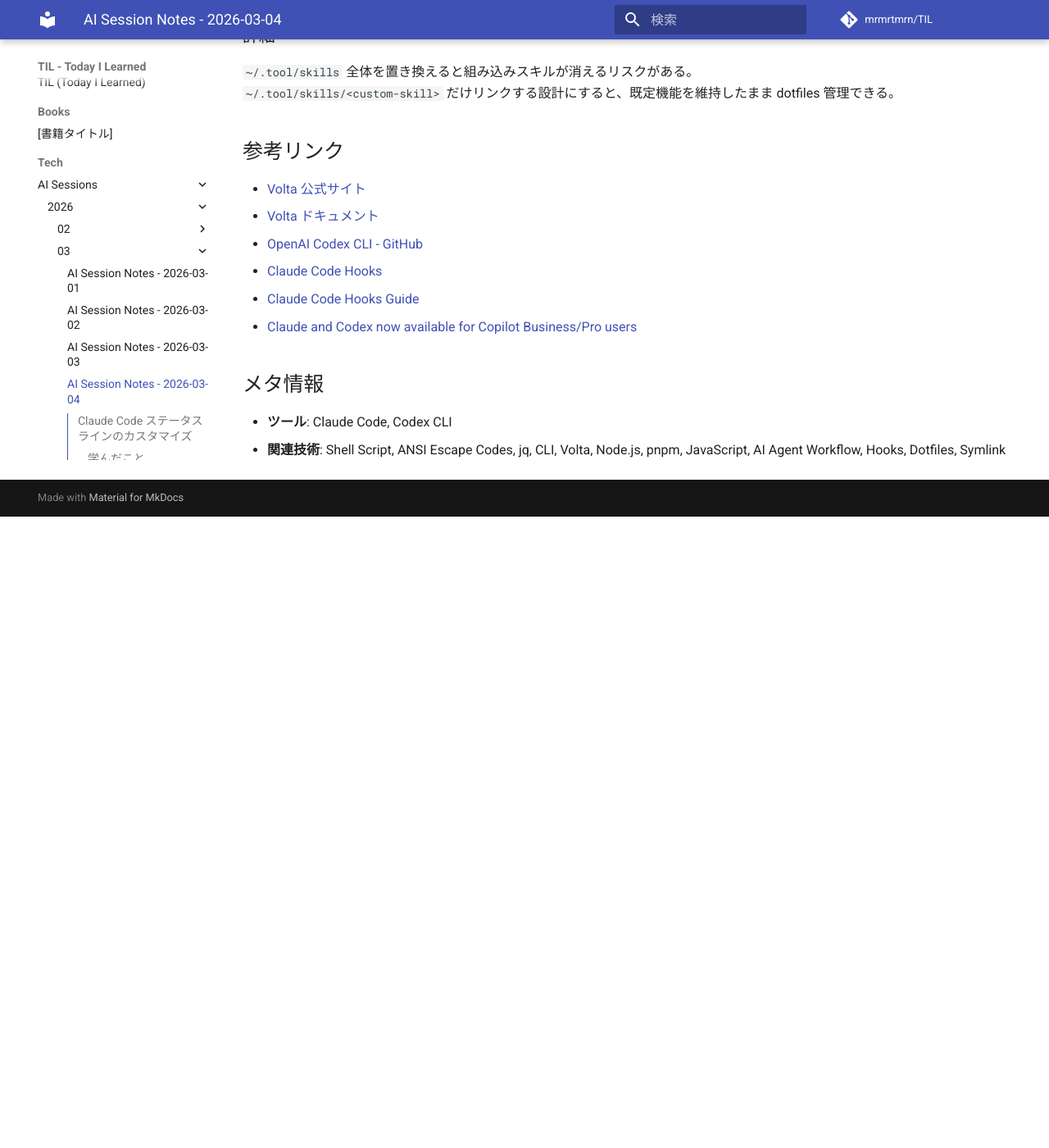
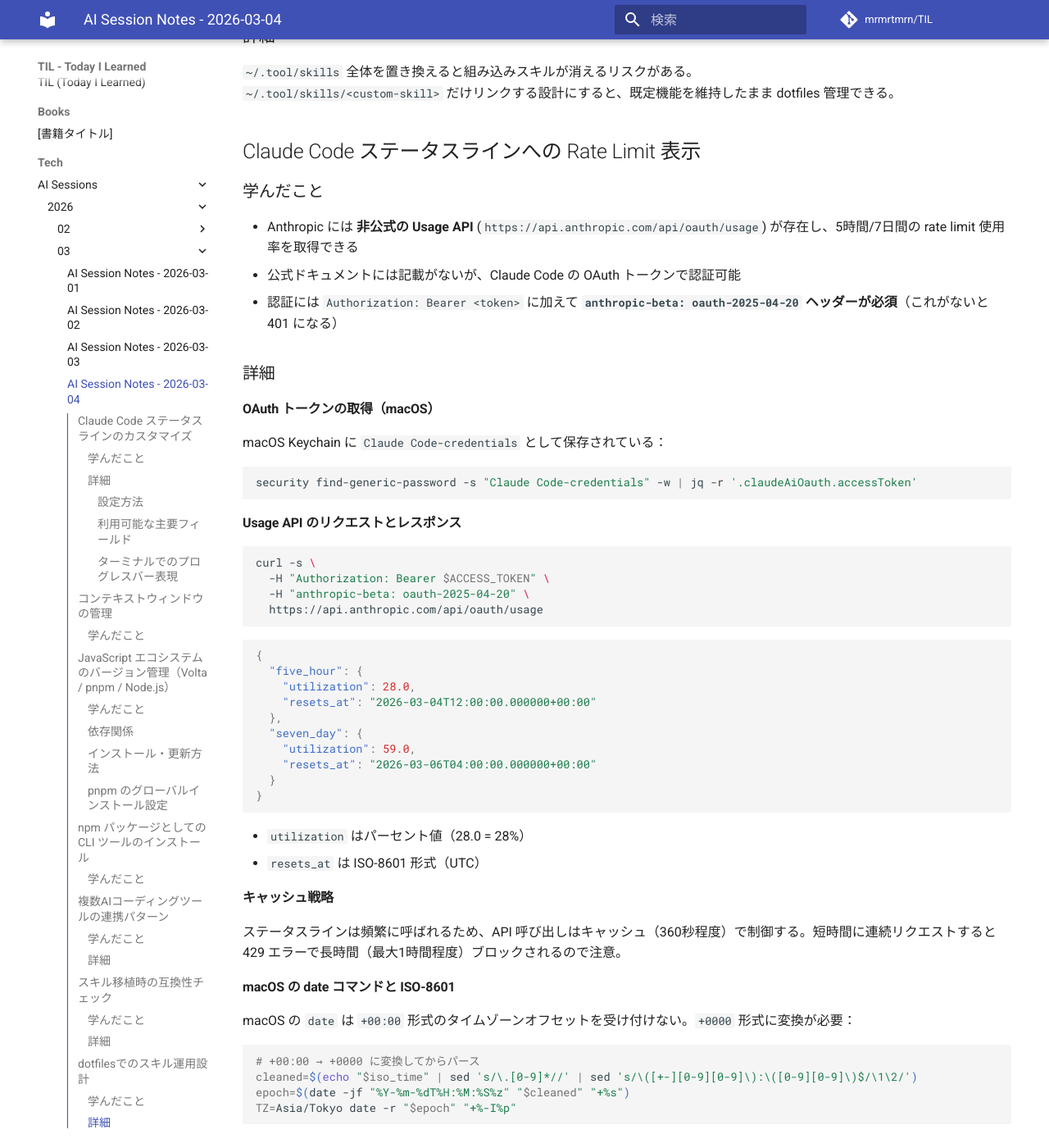
Before and after one commit to mrmrtmrn/TIL, an MkDocs documentation site: the page built from docs/Tech/AI-Sessions/2026/03/2026-03-04.md, in a window 1280 px wide and 1400 px high, scrolled down 3831 px. Shown: the whole window at 82% size. Built offline with MkDocs 1.6.1 and Material for MkDocs 9.7.7, drawn with Linux system fonts in a browser that asks for light colours; comment, search, counter and statistics services are not loaded; before the commit the page ends 4461 px from its top, so only the background shows below that; some of the changed text lies outside the part shown.

Commit message:
feat: 2026-03-04 の AI セッションノートを追加
- Claude Code ステータスラインへの Rate Limit 表示

````diff
--- a/docs/Tech/AI-Sessions/2026/03/2026-03-04.md
+++ b/docs/Tech/AI-Sessions/2026/03/2026-03-04.md
@@ -142,6 +142,64 @@
 `~/.tool/skills` 全体を置き換えると組み込みスキルが消えるリスクがある。
 `~/.tool/skills/<custom-skill>` だけリンクする設計にすると、既定機能を維持したまま dotfiles 管理できる。
 
+## Claude Code ステータスラインへの Rate Limit 表示
+
+### 学んだこと
+
+- Anthropic には **非公式の Usage API** (`https://api.anthropic.com/api/oauth/usage`) が存在し、5時間/7日間の rate limit 使用率を取得できる
+- 公式ドキュメントには記載がないが、Claude Code の OAuth トークンで認証可能
+- 認証には `Authorization: Bearer <token>` に加えて **`anthropic-beta: oauth-2025-04-20` ヘッダーが必須**（これがないと 401 になる）
+
+### 詳細
+
+#### OAuth トークンの取得（macOS）
+
+macOS Keychain に `Claude Code-credentials` として保存されている：
+
+```bash
+security find-generic-password -s "Claude Code-credentials" -w | jq -r '.claudeAiOauth.accessToken'
+```
+
+#### Usage API のリクエストとレスポンス
+
+```bash
+curl -s \
+  -H "Authorization: Bearer $ACCESS_TOKEN" \
+  -H "anthropic-beta: oauth-2025-04-20" \
+  https://api.anthropic.com/api/oauth/usage
+```
+
+```json
+{
+  "five_hour": {
+    "utilization": 28.0,
+    "resets_at": "2026-03-04T12:00:00.000000+00:00"
+  },
+  "seven_day": {
+    "utilization": 59.0,
+    "resets_at": "2026-03-06T04:00:00.000000+00:00"
+  }
+}
+```
+
+- `utilization` はパーセント値（28.0 = 28%）
+- `resets_at` は ISO-8601 形式（UTC）
+
+#### キャッシュ戦略
+
+ステータスラインは頻繁に呼ばれるため、API 呼び出しはキャッシュ（360秒程度）で制御する。短時間に連続リクエストすると 429 エラーで長時間（最大1時間程度）ブロックされるので注意。
+
+#### macOS の date コマンドと ISO-8601
+
+macOS の `date` は `+00:00` 形式のタイムゾーンオフセットを受け付けない。`+0000` 形式に変換が必要：
+
+```bash
+# +00:00 → +0000 に変換してからパース
+cleaned=$(echo "$iso_time" | sed 's/\.[0-9]*//' | sed 's/\([+-][0-9][0-9]\):\([0-9][0-9]\)$/\1\2/')
+epoch=$(date -jf "%Y-%m-%dT%H:%M:%S%z" "$cleaned" "+%s")
+TZ=Asia/Tokyo date -r "$epoch" "+%-I%p"
+```
+
 ## 参考リンク
 
 - [Volta 公式サイト](https://volta.sh/)
@@ -150,8 +208,11 @@
 - [Claude Code Hooks](https://docs.anthropic.com/en/docs/claude-code/hooks)
 - [Claude Code Hooks Guide](https://docs.anthropic.com/en/docs/claude-code/hooks-guide)
 - [Claude and Codex now available for Copilot Business/Pro users](https://github.blog/changelog/2026-02-26-claude-and-codex-now-available-for-copilot-business-pro-users)
+- [Claude Code statusline with usage limits - GitHub Gist](https://gist.github.com/lexfrei/b70aaee919bdd7164f2e3027dc8c98de)
+- [How to Show Claude Code Usage Limits in Your Statusline](https://codelynx.dev/posts/claude-code-usage-limits-statusline)
+- [Claude Code ステータスバーにレートリミット情報を表示する](https://zenn.dev/suthio/articles/f832922e18f994)
 
 ## メタ情報
 
 - **ツール**: Claude Code, Codex CLI
-- **関連技術**: Shell Script, ANSI Escape Codes, jq, CLI, Volta, Node.js, pnpm, JavaScript, AI Agent Workflow, Hooks, Dotfiles, Symlink
+- **関連技術**: Shell Script, ANSI Escape Codes, jq, CLI, Volta, Node.js, pnpm, JavaScript, AI Agent Workflow, Hooks, Dotfiles, Symlink, OAuth, Anthropic API, macOS Keychain
````
